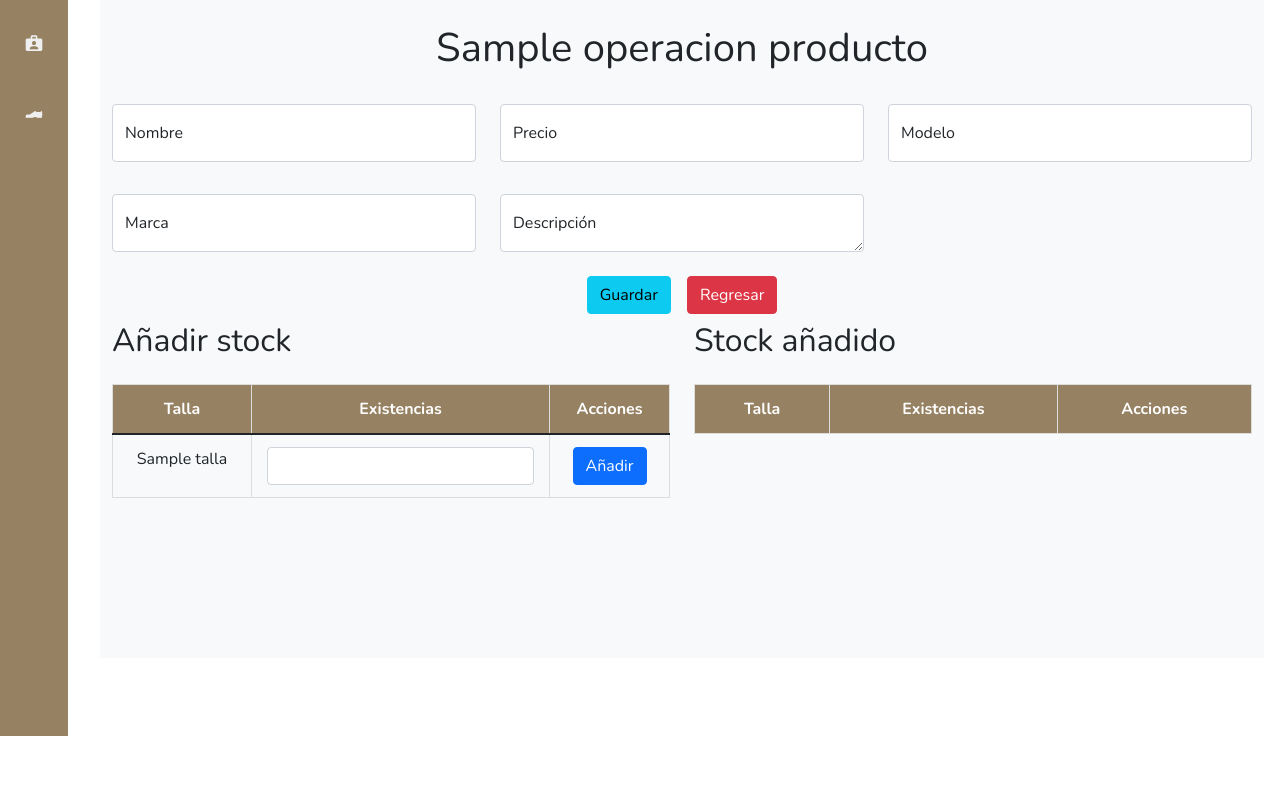
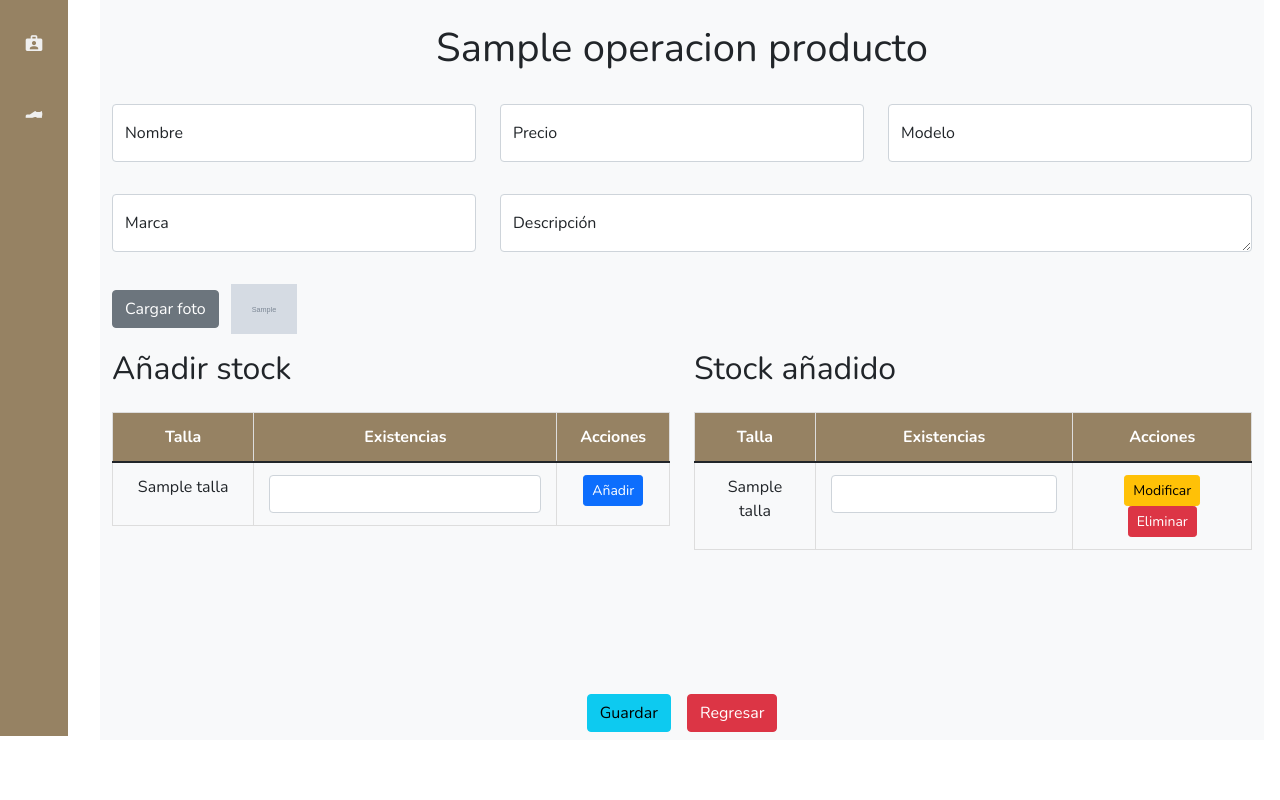
Before and after one commit to RobertAguilera712/africa-botas, a Flask app: template africa_botas/templates/productosForm.html in a window 1280 px wide. Shown: the part 64-864 px from the top of the page. Run offline with Flask 2, Linux system fonts and the light colour scheme; the template is opened without the code that fills it: values that come from a table or form of the project are taken from there, most other values are stand-ins (such as "Sample title", 1, 10 or a date in 2020); grey boxes marked "Sample" are stand-in pictures; lists and menus that the app fills with data are empty; some libraries are stand-ins or nearby versions.

Commit message:
terminado. Alpha

```diff
--- a/africa_botas/forms.py
+++ b/africa_botas/forms.py
@@ -1,6 +1,7 @@
 from email import message
 from flask import session
 from flask_wtf import FlaskForm
+from flask_wtf.file import FileField, FileAllowed
 from africa_botas import mongo, bcrypt
 from wtforms import *
 from wtforms.validators import DataRequired, Length, ValidationError, EqualTo, NumberRange
@@ -80,8 +81,8 @@ class RegistrarProductosForm(FlaskForm):
     modelo = StringField(label='Modelo', validators=[DataRequired('Por favor introduzca el modelo')])
     marca = StringField(label='Marca', validators=[DataRequired('Por favor introduzca el marca')])
     descripcion = TextAreaField('Descripción', validators=[DataRequired('Por favor introduzca la descripción')])
-    imagen = FileField('Foto')
-    submit = SubmitField(label='Guardar')
+    foto = FileField('Foto', validators=[DataRequired('Por favor seleccione una foto'), FileAllowed(['jpg', 'png', 'webp'], message='Por favor selecciona una imagen')])
+    btn_submit = SubmitField(label='Guardar')
 
 class BuscarProductoForm(FlaskForm):
     filtro = SelectField(label='Buscar por:',
--- a/africa_botas/static/js/dashboard.js
+++ b/africa_botas/static/js/dashboard.js
@@ -36,3 +36,11 @@ document.addEventListener("DOMContentLoaded", function (event) {
 
 	// Your code to run since DOM is loaded and ready
 });
+
+function crearAlerta(mensaje, categoria){
+	const div = document.createElement('div');
+	div.className = `alert alert-${categoria} alert-dismissible fade show`;
+	div.innerHTML = `${mensaje}
+    <button type="button" class="btn-close" data-bs-dismiss="alert" aria-label="Cerrar"></button>`;
+	return div;
+}
--- a/africa_botas/templates/empleadosDetalle.html
+++ b/africa_botas/templates/empleadosDetalle.html
@@ -1,7 +1,7 @@
 {% extends 'plantillaDashboard.html' %}
 {% block modulo %}
 <div class="container-fluid">
-    <h1 class="text-center my-3">Detalle empleado</h1>
+    <h1 class="text-center my-3">{{ titulo }}</h1>
     <form class="row" method="post" action="">
       {% block form %}
         {{ form.hidden_tag() }}
--- a/africa_botas/templates/plantilla-base.html
+++ b/africa_botas/templates/plantilla-base.html
@@ -27,7 +27,7 @@
   <script src="https://cdn.jsdelivr.net/npm/bootstrap@5.1.3/dist/js/bootstrap.bundle.min.js"
     integrity="sha384-ka7Sk0Gln4gmtz2MlQnikT1wXgYsOg+OMhuP+IlRH9sENBO0LRn5q+8nbTov4+1p"
     crossorigin="anonymous"></script>
-
+  <script src="//cdn.jsdelivr.net/npm/sweetalert2@11"></script>
   {% block scripts %}
   {% endblock %}
 </body>
--- a/africa_botas/templates/plantillaDashboard.html
+++ b/africa_botas/templates/plantillaDashboard.html
@@ -42,6 +42,7 @@
   </nav>
 </div>
 <div class="w-100 bg-light pt-2 overflow-auto">
+  <div id="alertas">
   {% with messages = get_flashed_messages(with_categories=true) %}
   {% if messages %}
   {% for category, message in messages %}
@@ -52,6 +53,7 @@
   {% endfor %}
   {% endif %}
   {% endwith %}
+  </div>
 
   {% block modulo %}
   {% endblock modulo %}
--- a/africa_botas/templates/productosForm.html
+++ b/africa_botas/templates/productosForm.html
@@ -2,7 +2,7 @@
 {% block modulo %}
 <div class="container-fluid">
   <h1 class="text-center my-3">{{ operacion }} producto</h1>
-  <form class="row" method="post" action="">
+  <form class="row" method="post" action="" id="formAgregar" enctype="multipart/form-data">
     {{ form.hidden_tag() }}
     <div class="col-lg-4 col-md-6 col-sm-12 my-3">
       <div class="form-floating">
@@ -64,7 +64,7 @@
         {{ form.marca.label }}
       </div>
     </div>
-    <div class="col-lg-4 col-md-6 col-sm-12 my-3">
+    <div class="col-lg-8 my-3">
       <div class="form-floating">
         {% if form.descripcion.errors %}
         {{ form.descripcion(class="form-control is-invalid", placeholder=form.descripcion.label.text) }}
@@ -79,15 +79,17 @@
         {{ form.descripcion.label }}
       </div>
     </div>
-    <div class="col-12 d-flex justify-content-center">
-      {% if operacion == "Detalle" %}
-      <button type="button" class="btn btn-warning m-2" id="btnModificar">Modificar</button>
-      {{ form.submit(class="btn btn-info m-2 d-none", id="btnGuardar") }}
-      {% else %}
-      {{ form.submit(class="btn btn-info m-2 ") }}
+    <div class="col-lg-4 col-md-6 col-sm-12 my-3">
+      <button type="button" class="btn btn-secondary me-2" id="btnUploadImg">Cargar foto</button>
+       <img src="{{ ruta_foto }}" alt="No ha seleccionado ninguna imagen" id="selectedImg" height="50">
+      {{ form.foto(class="d-none", accept=".png, .jpg, .webp")}}
+      {% if form.foto.errors %}
+        {% for error in form.foto.errors %}
+          <span class="text-danger">{{ error }}</span><br>
+        {% endfor %}
       {% endif %}
-      <a class="btn btn-danger m-2" href="/producto">Regresar</a>
     </div>
+    <input type="hidden" name="stock" value="{{ stock_talla|string }}">
   </form>
   <div class="row">
     <div class="col-md-6">
@@ -101,22 +103,22 @@
               <th>Acciones</th>
             </tr>
           </thead>
-          <tbody id="tablaAgregarStock">
+          <tbody id="tbodyAgregarStock">
             {% for talla in tallas %}
-            <div id="{{ talla._id}}">
+            <tr id="{{ talla._id }}">
+              <td>{{ talla.talla }}</td>
               <form onsubmit="agregarStock(event)">
-                <tr>
-                  <td>{{ talla.talla }}</td>
-                  <td><input type="number" name="existencias" class="form-control" required min="1"></td>
-                  <td>
-                    <input type="submit" class="btn btn-primary" value="Añadir">
-                    <button type="button" class="btn btn-warning d-none">Modificar</button>
-                  </td>
-                  <input type="hidden" value="{{ talla._id }}" name="idTalla">
-                  <input type="hidden" value="{{ talla.talla }}" name="talla">
-                </tr>
+                <td><input type="number" name="existencias" class="form-control" required min="1"></td>
+                <td>
+                  <input type="submit" class="btn btn-primary btn-sm" value="Añadir">
+                  <button type="button" class="btn btn-warning btn-sm d-none"
+                    onclick="modificar(event)">Modificar</button>
+                  <button type="button" class="btn btn-danger btn-sm d-none" onclick="eliminar(event)">Eliminar</button>
+                </td>
+                <input type="hidden" value="{{ talla._id }}" name="idTalla">
+                <input type="hidden" value="{{ talla.talla }}" name="talla">
               </form>
-            </div>
+            </tr>
             {% endfor %}
           </tbody>
         </table>
@@ -134,9 +136,34 @@
             </tr>
           </thead>
           <tbody id="tbodyStockAgregado">
+            {% for talla in stock_talla %}
+            <tr id="{{ talla.talla._id }}">
+              <td>{{ talla.talla.talla }}</td>
+              <form onsubmit="agregarStock(event)">
+                <td><input type="number" name="existencias" class="form-control" required min="1"
+                    value="{{ talla.existencias }}"></td>
+                <td>
+                  <input type="submit" class="btn btn-primary btn-sm d-none" value="Guardar">
+                  <button type="button" class="btn btn-warning btn-sm" onclick="modificar(event)">Modificar</button>
+                  <button type="button" class="btn btn-danger btn-sm" onclick="eliminar(event)">Eliminar</button>
+                </td>
+                <input type="hidden" value="{{ talla.talla._id }}" name="idTalla">
+                <input type="hidden" value="{{ talla.talla.talla }}" name="talla">
+              </form>
+            </tr>
+            {% endfor %}
           </tbody>
         </table>
       </div>
+    </div>
+    <div class="col-12 d-flex justify-content-center">
+      {% if operacion == "Detalle" %}
+      <button type="button" class="btn btn-warning m-2" id="btnModificar">Modificar</button>
+      {{ form.btn_submit(class="btn btn-info m-2 d-none", id="btnGuardar", form='formAgregar') }}
+      {% else %}
+      {{ form.btn_submit(class="btn btn-info m-2", form='formAgregar') }}
+      {% endif %}
+      <a class="btn btn-danger m-2" href="/producto">Regresar</a>
     </div>
   </div>
 </div>
@@ -145,30 +172,131 @@
 {% block scripts %}
 {{ super() }}
 <script>
-  stock = []
-  tbodyStockAgregado = document.getElementById('tbodyStockAgregado');
+
+  function getBase64(file) {
+	return new Promise((resolve, reject) => {
+		const reader = new FileReader();
+		reader.readAsDataURL(file);
+		reader.onload = () => resolve(reader.result);
+		reader.onerror = error => reject(error);
+	});
+  }
+
+  const btnUploadImage = document.getElementById("btnUploadImg");
+  const imgInput = document.getElementById("foto");
+  const selectedImg = document.getElementById("selectedImg");
+
+  btnUploadImage.addEventListener("click", () => {
+      imgInput.click();
+  });
+
+  imgInput.addEventListener("change", () => {
+      getBase64(imgInput.files[0]).then(src => {
+          selectedImg.src = src;
+      });
+  });
+
+  let stock = []
+  const tbodyStockAgregado = document.getElementById('tbodyStockAgregado');
+  const tbodyAgregarStock = document.getElementById('tbodyAgregarStock');
+
   function agregarStock(e) {
     e.preventDefault();
     const formData = new FormData(e.target);
-    stock.push({ 'talla': formData.get('talla'), 'existencias': formData.get('existencias') });
-    stockForm = document.getElementById(formData.get('idTalla'));
-    stockForm.remove();
-    // tbodyStockAgregado.append(stockForm);
+    const stockElement = {
+      'talla': {
+        '_id': formData.get('idTalla'),
+        'talla': formData.get('talla')
+      }, 'existencias': formData.get('existencias')
+    };
+    const index = stock.findIndex(element => element.talla._id === stockElement.talla._id);
+    if (index > -1) {
+      stock.splice(index, 1);
+    }
+    stock.push(stockElement);
+    const id = formData.get('idTalla');
+    console.log(formData);
+    const tr = document.getElementById(formData.get('idTalla'));
+    tr.remove();
+    tbodyStockAgregado.append(tr);
+    tr.querySelector('.btn.btn-warning').classList.remove('d-none');
+    tr.querySelector('.btn.btn-danger').classList.remove('d-none');
+    tr.querySelector('input[name="existencias"]').disabled = true;
+    const btnAgregar = tr.querySelector('.btn.btn-primary');
+    btnAgregar.classList.add('d-none');
+    btnAgregar.value = 'Guardar';
   }
+
+  function modificar(e) {
+    const btnModificar = e.target;
+    const tr = btnModificar.parentElement.parentElement;
+    tr.querySelector('.btn.btn-warning').classList.add('d-none');
+    tr.querySelector('input[name="existencias"]').disabled = false;
+    const btnAgregar = tr.querySelector('.btn.btn-primary');
+    btnAgregar.classList.remove('d-none');
+  }
+
+  function eliminar(e) {
+    const tr = e.target.parentElement.parentElement;
+    tr.remove();
+    tbodyAgregarStock.append(tr);
+    tr.querySelector('.btn.btn-warning').classList.add('d-none');
+    tr.querySelector('.btn.btn-danger').classList.add('d-none');
+    const idTalla = tr.querySelector('input[name="idTalla"]').value;
+    const index = stock.findIndex(element => element.talla._id === idTalla);
+    stock.splice(index, 1);
+    const inputExistencias = tr.querySelector('input[name="existencias"]');
+    inputExistencias.disabled = false;
+    inputExistencias.value = "";
+    const btnAgregar = tr.querySelector('.btn.btn-primary');
+    btnAgregar.classList.remove('d-none');
+    btnAgregar.value = 'Añadir';
+  }
+
+  document.getElementById('formAgregar').addEventListener('submit', async e => {
+    e.preventDefault();
+    const form = e.target;
+    form['stock'].value = JSON.stringify(stock);
+    form.submit();
+  })
+
 </script>
 {% if operacion == "Detalle" %}
 <script>
-  const inputs = document.querySelectorAll('input:not([type="submit"]), select, textarea')
+  const stockString = document.querySelector('input[name="stock"').value.replaceAll("'", '"');
+  console.log(stockString);
+  stock = JSON.parse(stockString)
+  const inputs = document.querySelectorAll('input:not([type="submit"]):not([type="hidden"]), select, textarea')
+  const btnsAgregar = document.getElementById('tbodyAgregarStock').querySelectorAll('input[type="submit"]');
+  const btnsModificarEliminar = document.getElementById('tbodyStockAgregado').querySelectorAll('button');
   inputs.forEach(element => {
     element.disabled = true
   });
+  btnsAgregar.forEach(element => {
+    element.classList.add('d-none');
+  })
+  btnsModificarEliminar.forEach(element => {
+    element.classList.add('d-none');
+  })
   const btnModificar = document.getElementById('btnModificar')
   btnModificar.addEventListener('click', () => {
     inputs.forEach(element => {
       element.disabled = false
     });
+    btnsAgregar.forEach(element => {
+      element.classList.remove('d-none');
+    })
+    btnsModificarEliminar.forEach(element => {
+      element.classList.remove('d-none');
+    })
     document.getElementById('btnGuardar').classList.remove('d-none')
+    document.getElementById('tbodyStockAgregado')
+    .querySelectorAll('input:not([type="submit"]):not([type="hidden"]), select, textarea')
+    .forEach(element => {
+      element.disabled = true
+    })
   });
 </script>
 {% endif %}
+
 {% endblock scripts %}
--- a/africa_botas/templates/productosTable.html
+++ b/africa_botas/templates/productosTable.html
@@ -54,7 +54,8 @@
                     <th>Marca</th>
                     <th>Modelo</th>
                     <th>Descripción</th>
-                    <th>Código QR</th>
+                    <th>Foto</th>
+                    <th>QR</th>
                     <th>Acciones</th>
                 </tr>
             </thead>
@@ -66,6 +67,9 @@
                     <td>{{ producto['marca']}}</td>
                     <td>{{ producto['modelo']}}</td>
                     <td>{{ producto['descripcion']}}</td>
+                    <td>
+                        <img src="{{ url_for('static', filename='img-productos/' ~ producto.nombreFoto) }}" width="100px">
+                    </td>
                     <td>
                         <img src="{{ qrcode(producto._id) }}" width="100px">
                     </td>
--- a/run.py
+++ b/run.py
@@ -1,4 +1,4 @@
 from africa_botas import app
 
 if __name__ == '__main__':
-    app.run(host='192.168.1.68', port=5000, debug=True, threaded=False)
+    app.run(host='192.168.1.71', port=5000, debug=True, threaded=False)
```
Also changed, not shown: africa_botas/helpers.py (+11 -1 lines), africa_botas/routes.py (+54 -56 lines), africa_botas/static/img-productos/12ae834d0b931bb7.jpg (added), africa_botas/static/img-productos/4d27e54ff65b54b1.webp (added), africa_botas/static/img-productos/55d776fb5204be1e.png (added), africa_botas/static/img-productos/91c4e01f5636828f.png (added), africa_botas/static/img-productos/b621b871e82982e2.png (added), africa_botas/static/img-productos/b934409b4bfe93c8.png (added), africa_botas/static/img-productos/b9d3b795bdb37bfd.jpg (added), africa_botas/templates/productosDetalle.html (line endings or trailing spaces).
